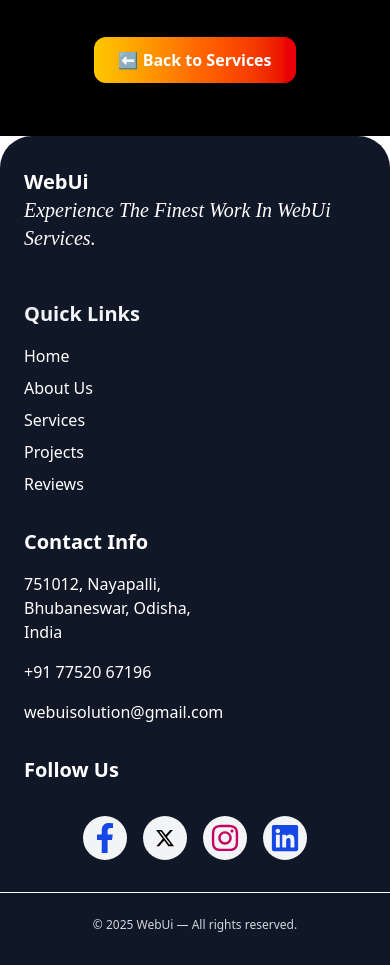
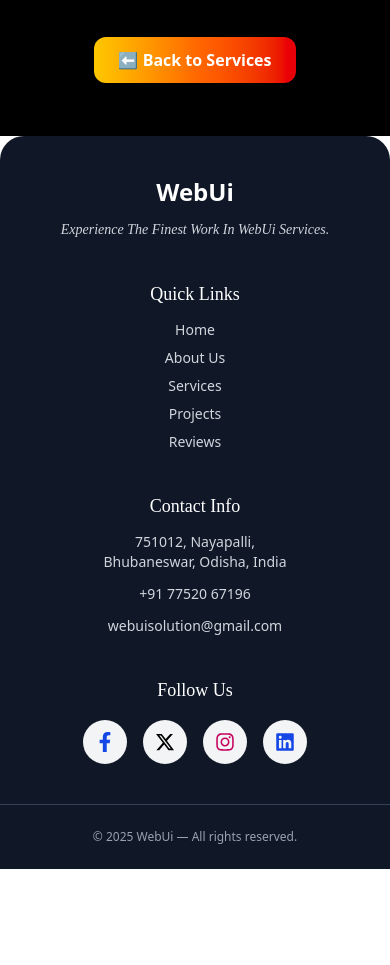
Before and after one commit to Seenusharmma/WebTech, a React (Vite) app in the folder frontend/: page /graphics-design in a window 390 px wide. Shown: the part 2000-2965 px from the top of the page. After the commit the page ends 2869 px from the top, so only its background shows below. Built offline with nearby package versions, Linux system fonts and the light colour scheme.

Commit message:
update footer responsiveness

```diff
--- a/frontend/src/Components/Footer.jsx
+++ b/frontend/src/Components/Footer.jsx
@@ -19,119 +19,106 @@ const socialLinks = [
   {
     icon: <FaLinkedin className="text-blue-700" />,
     url: "https://www.linkedin.com/in/roshan-sharma70/",
-  }, // In future when we gonna start hiring for our bulding team then that time we create a fresh one Linkdin Profile
+  },
 ];
 
 const Footer = () => {
   return (
-    <div className="relative bg-gray-900 text-white  overflow-hidden rounded-t-4xl">
-      <div className="container mx-auto px-6 py-8">
-        <div className="grid grid-cols-1 md:grid-cols-4 gap-8">
-          {/* First Column */}
+    <footer className="relative bg-gray-900 text-white overflow-hidden rounded-t-3xl">
+      <div className="max-w-7xl mx-auto px-6 py-10">
+        {/* Grid layout */}
+        <div className="grid grid-cols-1 sm:grid-cols-2 md:grid-cols-4 gap-10 text-center md:text-left">
+
+          {/* Brand */}
           <div>
             <motion.h1
-              className="text-xl font-semibold mb-4 "
+              className="text-2xl font-bold mb-3"
               initial={{ opacity: 0, y: 30 }}
               whileInView={{ opacity: 1, y: 0 }}
               transition={{ duration: 0.8 }}
             >
               WebUi
-              <p className="font-medium">
-                Experience The Finest Work In WebUi Services.
-              </p>
             </motion.h1>
+            <p className="text-gray-300 text-sm">
+              Experience The Finest Work In WebUi Services.
+            </p>
           </div>
 
-          {/* Second Column */}
+          {/* Quick Links */}
           <motion.div
             initial={{ opacity: 0, y: 30 }}
             whileInView={{ opacity: 1, y: 0 }}
             transition={{ duration: 0.8 }}
           >
-            <h1 className="text-xl text-gray-100 font-semibold mb-4">
-              Quick Links
-            </h1>
-            <ul className="space-y-2">
-              <li>
-                <a href="/">Home</a>
-              </li>
-              <li>
-                <a href="/about">About Us</a>
-              </li>
-              <li>
-                <a href="/services">Services</a>
-              </li>
-              <li>
-                <a href="/gallery">Projects</a>
-              </li>
-              <li>
-                <a href="/reviews">Reviews</a>
-              </li>
+            <h2 className="text-lg font-semibold mb-3">Quick Links</h2>
+            <ul className="space-y-2 text-sm text-gray-300">
+              <li><a href="/">Home</a></li>
+              <li><a href="/about">About Us</a></li>
+              <li><a href="/services">Services</a></li>
+              <li><a href="/gallery">Projects</a></li>
+              <li><a href="/reviews">Reviews</a></li>
             </ul>
           </motion.div>
 
-          {/* Third Column */}
+          {/* Contact Info */}
           <motion.div
             initial={{ opacity: 0, y: 30 }}
             whileInView={{ opacity: 1, y: 0 }}
             transition={{ duration: 0.8 }}
           >
-            <h1 className="text-xl text-white font-semibold mb-4">
-              Contact Info
-            </h1>
-            <ul className="space-y-4">
+            <h2 className="text-lg font-semibold mb-3">Contact Info</h2>
+            <ul className="space-y-3 text-sm text-gray-300">
               <li>
                 751012, Nayapalli, <br />
-                Bhubaneswar, Odisha, <br />
-                India
+                Bhubaneswar, Odisha, India
               </li>
               <li>+91 77520 67196</li>
               <li>webuisolution@gmail.com</li>
             </ul>
           </motion.div>
 
-          {/* Fourth Column */}
+          {/* Social Links */}
           <motion.div
             initial={{ opacity: 0, y: 30 }}
             whileInView={{ opacity: 1, y: 0 }}
             transition={{ duration: 0.8 }}
           >
-            <h1 className="text-xl text-white font-semibold mb-4">Follow Us</h1>
-            <motion.div
-              className="flex justify-center flex-wrap gap-4 mt-8"
-              initial={{ opacity: 0 }}
-              whileInView={{ opacity: 1 }}
-              transition={{ delay: 0.5, duration: 0.8 }}
-            >
+            <h2 className="text-lg font-semibold mb-3">Follow Us</h2>
+            <div className="flex justify-center md:justify-start flex-wrap gap-4 mt-4">
               {socialLinks.map((link, i) => (
                 <motion.a
                   key={i}
                   href={link.url}
-                  className="w-11 h-11 md:w-12 md:h-12 flex items-center justify-center rounded-full bg-gray-100 text-black text-3xl md:text-xl hover:bg-white"
+                  target="_blank"
+                  rel="noopener noreferrer"
+                  className="w-11 h-11 flex items-center justify-center rounded-full bg-gray-100 text-black text-xl hover:bg-white transition"
                   whileHover={{
                     scale: 1.15,
-                    boxShadow: "0 0 25px #DCDCDC",
-                    rotate: 8,
+                    boxShadow: "0 0 20px #DCDCDC",
+                    rotate: 6,
                   }}
                   whileTap={{ scale: 0.9 }}
                 >
                   {link.icon}
                 </motion.a>
               ))}
-            </motion.div>
+            </div>
           </motion.div>
         </div>
       </div>
-      <hr />
+
+      <hr className="border-gray-700" />
+
+      {/* Bottom Note */}
       <motion.div
-        className="mt-6 text-center text-xs md:text-sm text-gray-300 mb-8"
+        className="mt-6 text-center text-xs md:text-sm text-gray-400 pb-6"
         initial={{ opacity: 0 }}
         whileInView={{ opacity: 1 }}
-        transition={{ delay: 1, duration: 1 }}
+        transition={{ delay: 0.5, duration: 0.8 }}
       >
         © {new Date().getFullYear()} WebUi — All rights reserved.
       </motion.div>
-    </div>
+    </footer>
   );
 };
 
```
